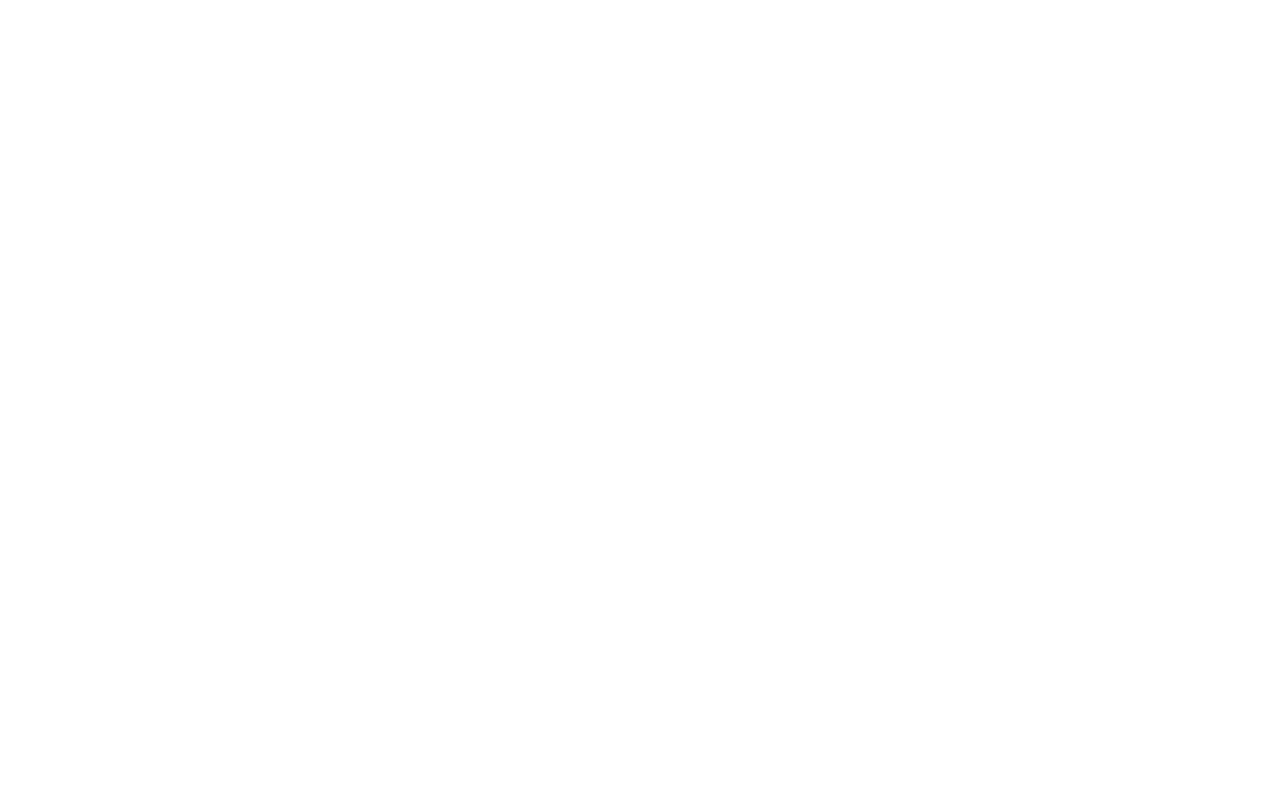
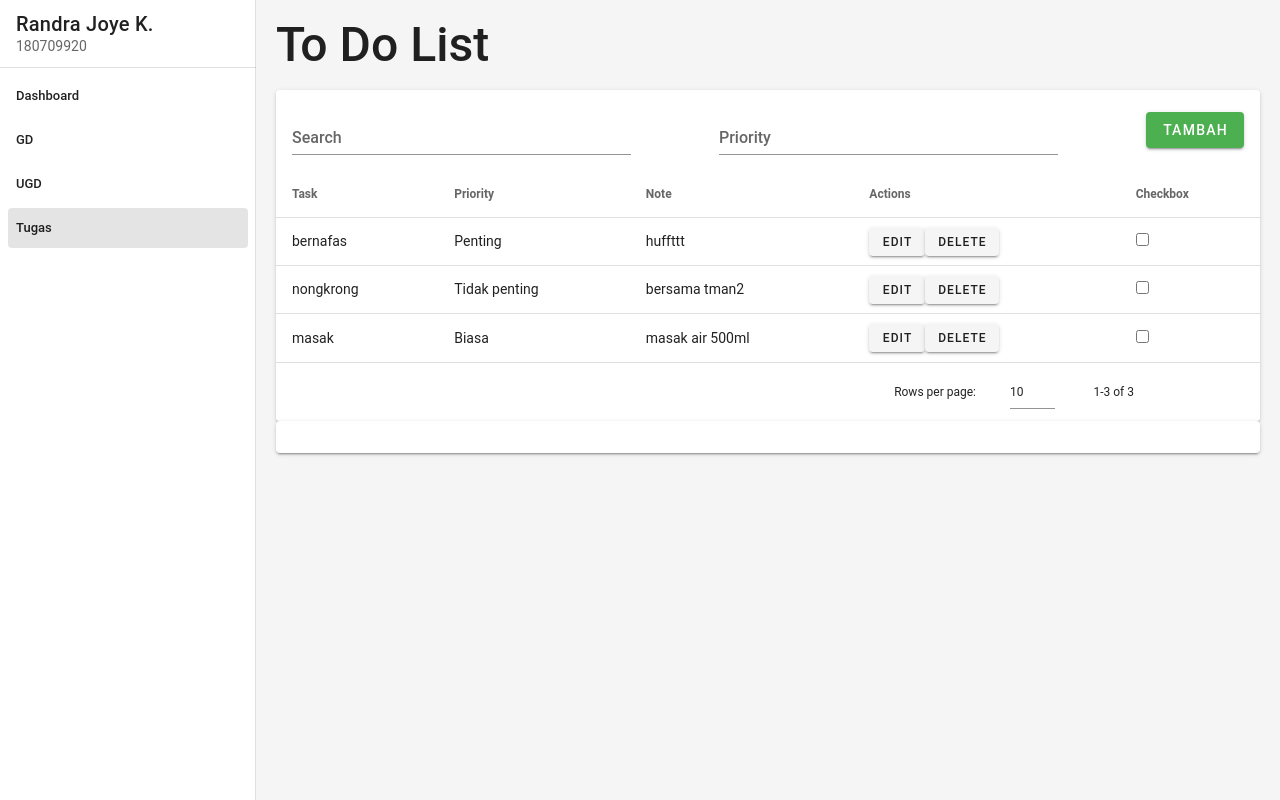
Before and after one commit to Kartoffelnium/VueCLI-Webpack_9920, a Vue app: page /tugas in a window 1280 px wide. Built offline with nearby package versions, Linux system fonts and the light colour scheme.

Commit message:
Tugas Vue Basic

```diff
--- a/src/components/DashboardLayout.vue
+++ b/src/components/DashboardLayout.vue
@@ -42,6 +42,7 @@
        { title: "Dashboard", to: "/" },
        { title: "GD", to: "/gd" },
        { title: "UGD",to: "/ugd" },
+       { title: "Tugas",to: "/tugas"},
      ],
    };
  },
--- /dev/null
+++ b/src/components/TodoList/ListTugas.vue
@@ -0,0 +1,197 @@
+<template>
+ <v-main class="list">
+   <h3 class="text-h3 font-weight-medium mb-5">To Do List</h3>
+
+   <v-card>
+     <v-card-title>
+       <v-text-field
+         v-model="search"
+         append-icon="mdi-magnify"
+         label="Search"
+         single-line
+         hide-details
+       ></v-text-field>
+        <v-spacer></v-spacer>
+         <v-select
+         v-model="search"
+         append-icon="mdi-magnify"
+         label="Priority"
+        :items="['Penting', 'Biasa', 'Tidak penting']"
+         single-line
+         hide-details
+       ></v-select>
+       <v-spacer></v-spacer>
+       <v-btn color="success" dark @click="dialog = true">
+         Tambah
+       </v-btn>
+     </v-card-title>
+     <v-data-table
+            v-model="selected"
+            :headers="headers"
+            :items="todos"
+            :search="search" >
+       <template v-slot:[`item.actions`]="{ item }">
+         <v-btn small @click="editItem(item)">
+           edit
+         </v-btn>
+         <v-btn small @click="deleteItem(item)">
+           delete
+         </v-btn>
+       </template>
+          <template v-slot:[`item.checkbox`]="{ item }">
+               <input type="checkbox" @change="onChange($event, item)">
+       </template>
+
+     </v-data-table>
+   </v-card>
+
+
+    <v-card>
+        <ul v-for="(data, index) in selected" :key="index">
+            <li>
+                {{ data.task }}
+            </li>
+        </ul>
+        <v-card-title>
+        <v-btn v-if="selected.length" @click="deleteAll()">Delete All</v-btn>
+        </v-card-title>
+    </v-card>
+   <v-dialog v-model="dialog" persistent max-width="600px">
+     <v-card>
+       <v-card-title>
+         <span class="headline">Form Todo</span>
+       </v-card-title>
+       <v-card-text>
+         <v-container>
+           <v-text-field
+             v-model="formTodo.task"
+             label="Task"
+             required
+           ></v-text-field>
+
+           <v-select
+             v-model="formTodo.priority"
+             :items="['Penting', 'Biasa', 'Tidak penting']"
+             label="Priority"
+             required
+           ></v-select>
+
+           <v-textarea
+             v-model="formTodo.note"
+             label="Note"
+             required
+           ></v-textarea>
+         </v-container>
+       </v-card-text>
+       <v-card-actions>
+         <v-spacer></v-spacer>
+         <v-btn color="blue darken-1" text @click="cancel">
+           Cancel
+         </v-btn>
+         <v-btn color="blue darken-1" text @click="save">
+           Save
+         </v-btn>
+       </v-card-actions>
+     </v-card>
+   </v-dialog>
+ </v-main>
+</template>
+<script>
+export default {
+ name: "List",
+ data() {
+   return {
+     search: null,
+     filter:null,
+     dialog: false,
+     editedIndex: -1,
+     checkbox: false,
+     selected:[
+     ],
+     headers: [
+       {
+         text: "Task",
+         align: "start",
+         sortable: true,
+         value: "task",
+       },
+       { text: "Priority", value: "priority" },
+       { text: "Note", value: "note" },
+       { text: "Actions", value: "actions" },
+       { text: "Checkbox", value: "checkbox"},
+     ],
+     todos: [
+       {
+         task: "bernafas",
+         priority: "Penting",
+         note: "huffttt",
+       },
+       {
+         task: "nongkrong",
+         priority: "Tidak penting",
+         note: "bersama tman2",
+       },
+       {
+         task: "masak",
+         priority: "Biasa",
+         note: "masak air 500ml",
+       },
+     ],
+     formTodo: {
+       task: null,
+       priority: null,
+       note: null,
+     },
+   };
+ },
+ methods: {
+    deleteItem(item){
+        const index = this.todos.indexOf(item)
+        confirm('Are you sure you want to delete this item?') && this.todos.splice(index, 1)
+
+    },
+   save() {
+       if (this.editedIndex > -1) {
+          Object.assign(this.todos[this.editedIndex], this.formTodo)
+        } else {
+          this.todos.push(this.formTodo)
+        }
+        this.resetForm();
+     this.dialog = false;
+   },
+   cancel() {
+     this.resetForm();
+     this.dialog = false;
+   },
+   resetForm() {
+     this.formTodo = {
+       task: null,
+       priority: null,
+       note: null,
+     };
+   },
+
+   editItem(item){
+        this.dialog = true
+        this.editedIndex = this.todos.indexOf(item)
+        this.formTodo = Object.assign({}, item)
+    },
+    onChange(evt, item){
+      if (evt.target.checked){
+        this.selected.push(item)
+      } else {
+
+        this.selected.splice(this.selected.indexOf(item), 1)
+      }
+    },
+    deleteAll(){
+        var i  ;
+        for(i in this.selected)
+        {
+            this.todos.splice(this.selected[i], 1)
+        }
+        this.selected = []
+    }
+   },
+};
+</script>
--- a/src/router.js
+++ b/src/router.js
@@ -34,6 +34,11 @@
                     name: "UGD",
                     component: importComponent('TodoList/ListUGD'),
                },
+               {
+                    path: "/tugas",
+                    name: "Tugas",
+                    component: importComponent('TodoList/ListTugas'),
+               },
            ]
        },
    ]
```
